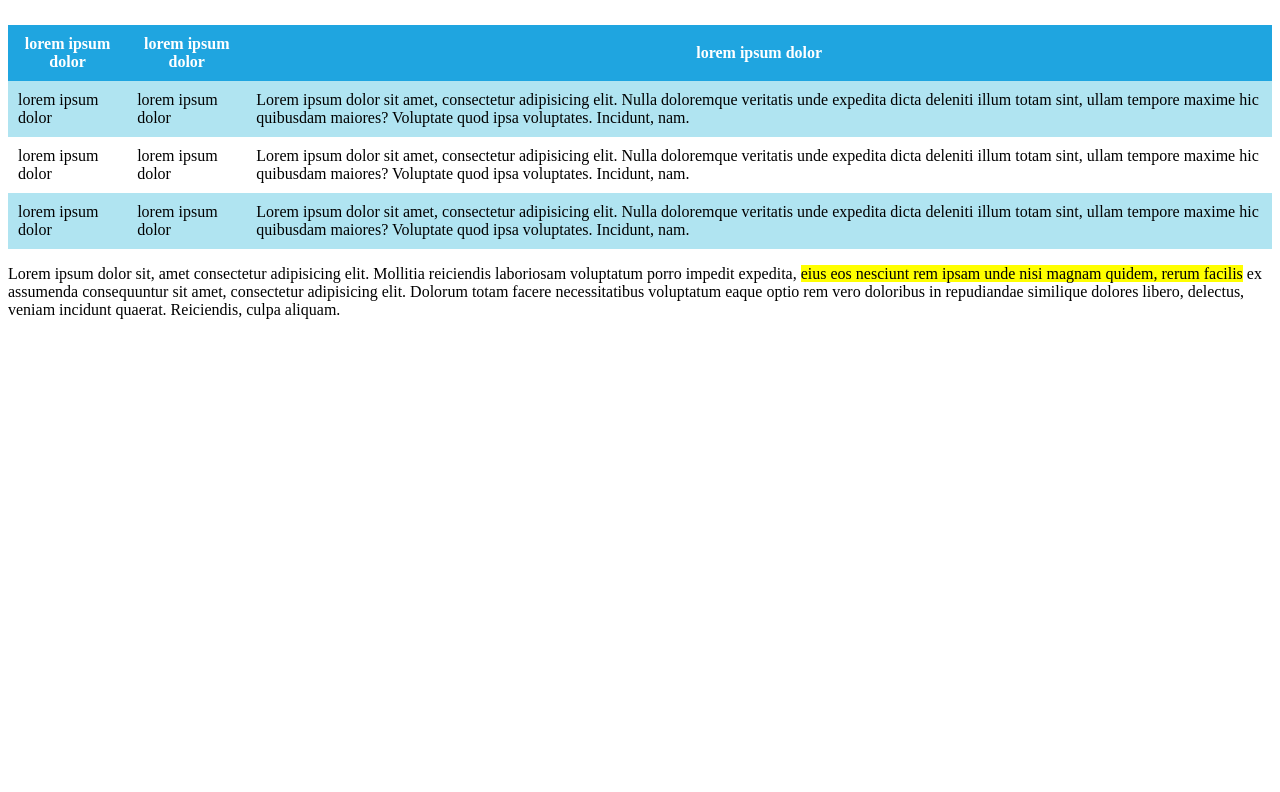
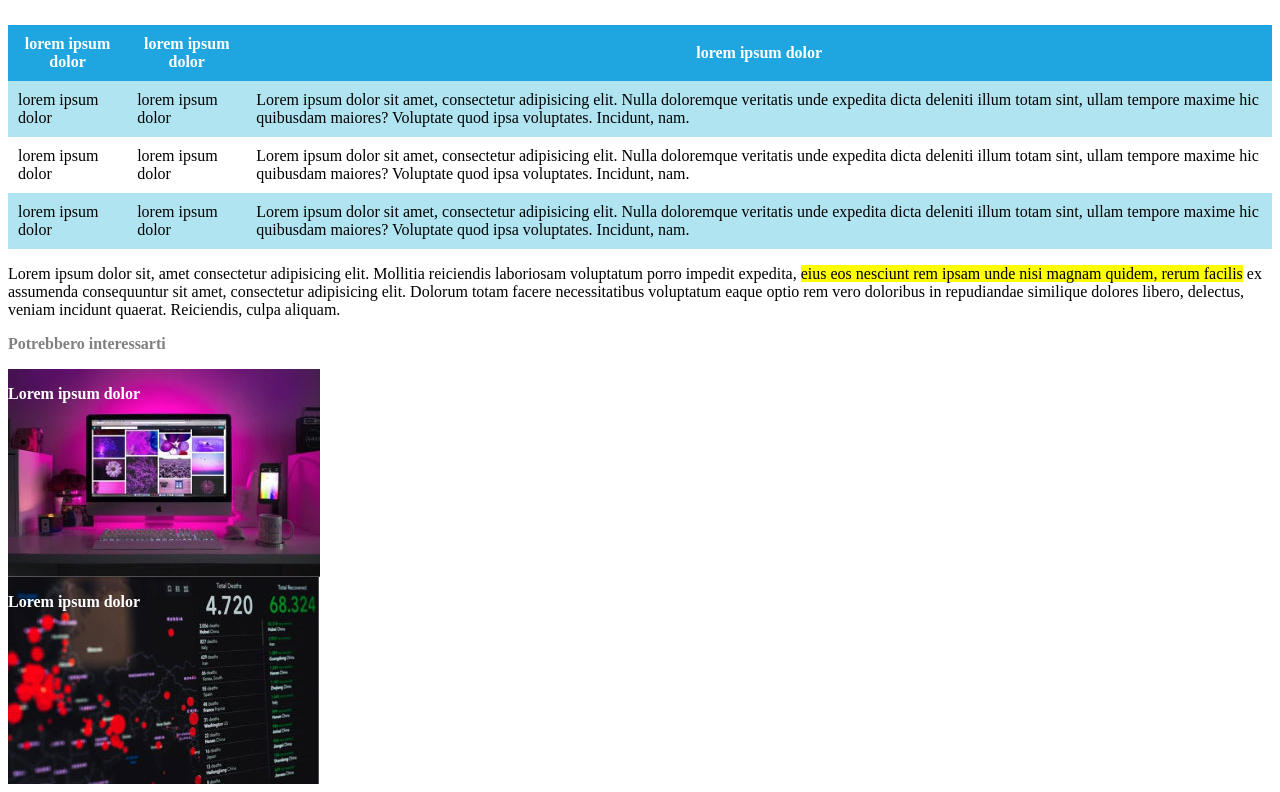
Before and after one commit to PaoloGiovannini/html-css-booleaner, a plain HTML site: page index.html in a window 1280 px wide. Shown: the part 1002-1794 px from the top of the page. Before the commit the page ends 1337 px from the top, so only its background shows below. Drawn offline with Linux system fonts and the light colour scheme.

Commit message:
fine lavoro

```diff
--- a/css/style.css
+++ b/css/style.css
@@ -17,7 +17,7 @@ h1{
     margin:auto;
 }
 
-#date {
+.paragrafo {
     color: #808080;
 }
 
@@ -51,3 +51,29 @@ thead {
 .celeste{
     background-color: #B0E4F1;
 }
+
+.monitor{
+    width: 312px;
+    height: 208px;
+    background-image: url(../img/monitor.jpg);
+    position: relative;
+}
+
+.lorem1{
+    position: absolute;
+    margin: 10;
+    color: white;
+}
+
+.graph{
+    width: 311px;
+    height: 207px;
+    background-image: url(../img/graph.jpg);
+    position: relative;
+}
+
+.lorem2{
+    position: absolute;
+    margin: 10;
+    color: white;
+}
--- a/index.html
+++ b/index.html
@@ -19,7 +19,7 @@
         <!-- inizio main-->
         <main>
             <h1>Internet deve essere al servizio del "bene pubblico": il manifesto di Tim Berners-Lee</h1>
-            <p id="date">Scritto da <span id="booleaner">The Booleaner</span><br/>
+            <p class="paragrafo">Scritto da <span id="booleaner">The Booleaner</span><br/>
                il 10/10/2020
             </p>
 
@@ -74,6 +74,16 @@
 
         <!-- inizio footer-->
         <footer>
+            <p class="paragrafo"><strong>Potrebbero interessarti</strong></p>
+            <div class="monitor">
+                <p class="lorem1"><strong>Lorem ipsum dolor</strong></p>
+             </div>
+
+             <div class="graph">
+                <p class="lorem2"><strong>Lorem ipsum dolor</strong></p>
+             </div>
+
+
 
         </footer>
         <!-- fine footer-->
```
